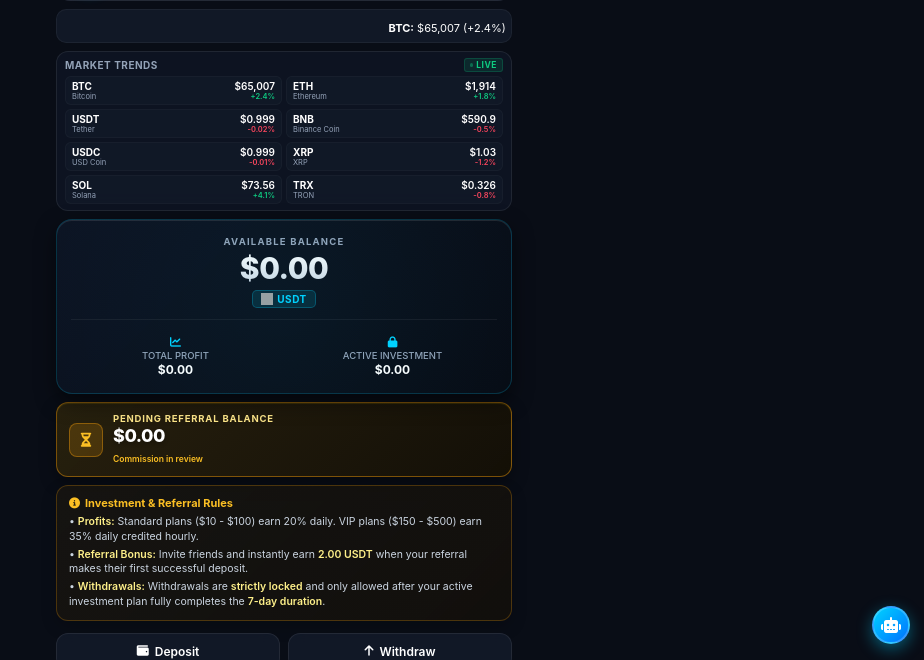
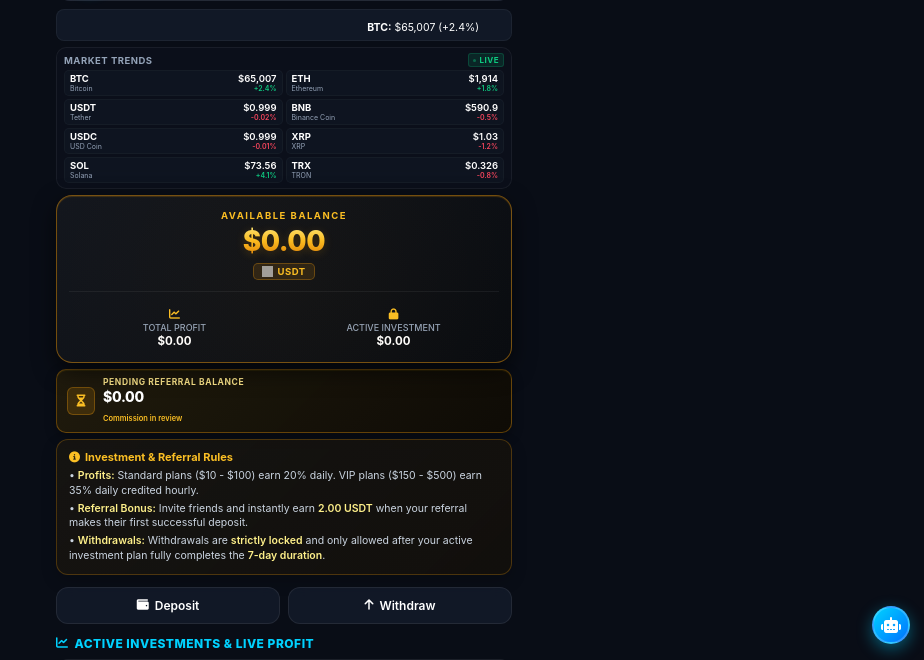
Before and after one commit to hibaqmuse13-ux/my-miniapp, a Flask app: page / in a window 1280 px wide. Shown: the part 71-731 px from the top of the page, without its empty margins (356-1280 px from the left). Run offline with Flask 3, Linux system fonts and the light colour scheme; data comes from the database, SQL or seed files in the repository; some libraries are stand-ins or nearby versions; grey boxes are pictures that could not be loaded.

Commit message:
Update index.html

```diff
--- a/templates/index.html
+++ b/templates/index.html
@@ -50,10 +50,10 @@
             overflow: hidden;
             white-space: nowrap;
             background: var(--card-bg);
-            padding: 6px 0;
-            border-radius: 10px;
+            padding: 5px 0;
+            border-radius: 8px;
             box-sizing: border-box;
-            margin-bottom: 8px;
+            margin-bottom: 6px;
             border: 1px solid rgba(255, 255, 255, 0.05);
             backdrop-filter: blur(10px);
         }
@@ -66,9 +66,9 @@
 
         .market-ticker-track span {
             display: inline-block;
-            padding: 0 16px;
+            padding: 0 14px;
             color: var(--text-white);
-            font-size: 11px;
+            font-size: 10.5px;
         }
 
         @keyframes scrollRightToLeft {
@@ -76,13 +76,13 @@
             100% { transform: translateX(-100%); }
         }
 
-        /* LIVE MARKET PRICES SECTION (Ultra-Compact Size Fix) */
+        /* LIVE MARKET PRICES SECTION (Ultra-Compact Size) */
         .market-section {
-            background: rgba(15, 22, 36, 0.85);
-            border: 1px solid rgba(255, 255, 255, 0.08);
-            border-radius: 12px;
-            padding: 6px 8px;
-            margin-bottom: 8px;
+            background: rgba(12, 17, 28, 0.85);
+            border: 1px solid rgba(255, 255, 255, 0.06);
+            border-radius: 10px;
+            padding: 5px 7px;
+            margin-bottom: 6px;
             backdrop-filter: blur(10px);
         }
 
@@ -90,8 +90,8 @@
             display: flex;
             justify-content: space-between;
             align-items: center;
-            margin-bottom: 4px;
-            font-size: 10px;
+            margin-bottom: 3px;
+            font-size: 9.5px;
             font-weight: 700;
             color: var(--text-sub);
             letter-spacing: 0.5px;
@@ -101,9 +101,9 @@
         .market-header .live-badge {
             background-color: rgba(14, 203, 129, 0.12);
             color: #0ecb81;
-            padding: 1px 5px;
+            padding: 1px 4px;
             border-radius: 3px;
-            font-size: 8.5px;
+            font-size: 8px;
             display: flex;
             align-items: center;
             gap: 3px;
@@ -112,8 +112,8 @@
 
         .market-header .live-badge::before {
             content: '';
-            width: 3.5px;
-            height: 3.5px;
+            width: 3px;
+            height: 3px;
             background-color: #0ecb81;
             border-radius: 50%;
             display: inline-block;
@@ -123,14 +123,14 @@
         .crypto-grid {
             display: grid;
             grid-template-columns: repeat(2, 1fr);
-            gap: 4px;
+            gap: 3px;
         }
 
         .crypto-item {
-            background: rgba(21, 28, 44, 0.5);
+            background: rgba(21, 28, 44, 0.4);
             border: 1px solid rgba(255, 255, 255, 0.03);
-            border-radius: 6px;
-            padding: 3px 6px;
+            border-radius: 5px;
+            padding: 2px 5px;
             display: flex;
             justify-content: space-between;
             align-items: center;
@@ -138,11 +138,11 @@
         }
 
         .crypto-info { display: flex; flex-direction: column; }
-        .crypto-symbol { font-weight: 700; font-size: 10px; color: #ffffff; }
-        .crypto-name { font-size: 7.5px; color: var(--text-sub); }
+        .crypto-symbol { font-weight: 700; font-size: 9.5px; color: #ffffff; }
+        .crypto-name { font-size: 7px; color: var(--text-sub); }
         .crypto-price-box { text-align: right; }
-        .crypto-price { font-size: 10px; font-weight: 600; color: #ffffff; }
-        .crypto-change { font-size: 7.5px; font-weight: 600; }
+        .crypto-price { font-size: 9.5px; font-weight: 600; color: #ffffff; }
+        .crypto-change { font-size: 7px; font-weight: 600; }
         .crypto-change.up { color: #0ecb81; }
         .crypto-change.down { color: #f6465d; }
 
@@ -152,15 +152,15 @@
             100% { opacity: 1; }
         }
 
-        /* Professional Enhanced Balance Card */
+        /* Professional Gold, Black, Grey Balance Card */
         .balance-card {
-            background: linear-gradient(135deg, rgba(13, 20, 35, 0.95) 0%, rgba(7, 11, 20, 0.98) 100%);
-            border: 1px solid rgba(0, 210, 255, 0.2);
+            background: linear-gradient(135deg, rgba(18, 22, 30, 0.98) 0%, rgba(8, 11, 16, 0.99) 100%);
+            border: 1px solid rgba(245, 158, 11, 0.45);
             border-radius: 16px;
-            padding: 16px 14px;
+            padding: 14px 12px;
             text-align: center;
-            box-shadow: 0 8px 20px rgba(0, 0, 0, 0.5), inset 0 1px 0 rgba(255, 255, 255, 0.1);
-            margin-bottom: 8px;
+            box-shadow: 0 8px 22px rgba(0, 0, 0, 0.6), inset 0 1px 1px rgba(245, 158, 11, 0.2);
+            margin-bottom: 6px;
             position: relative;
             overflow: hidden;
         }
@@ -171,43 +171,43 @@
             left: -50%;
             width: 200%;
             height: 200%;
-            background: radial-gradient(circle, rgba(0, 210, 255, 0.05) 0%, transparent 60%);
+            background: radial-gradient(circle, rgba(245, 158, 11, 0.04) 0%, transparent 60%);
             pointer-events: none;
         }
-        .balance-card p { font-size: 9.5px; color: var(--text-sub); text-transform: uppercase; letter-spacing: 1.2px; margin-bottom: 2px; font-weight: 700; }
-        .balance-card h1 { font-size: 30px; font-weight: 800; letter-spacing: -0.5px; margin: 3px 0; background: linear-gradient(180deg, #ffffff 0%, #cbd5e1 100%); -webkit-background-clip: text; -webkit-text-fill-color: transparent; }
-        .balance-card span.badge-usdt { font-size: 10px; font-weight: 700; color: var(--accent-cyan); background: rgba(0, 210, 255, 0.12); padding: 2px 8px; border-radius: 5px; letter-spacing: 0.5px; display: inline-flex; align-items: center; gap: 4px; border: 1px solid rgba(0, 210, 255, 0.25); }
-        .badge-usdt img { width: 12px; height: 12px; }
+        .balance-card p { font-size: 9.5px; color: #fbbf24; text-transform: uppercase; letter-spacing: 1.5px; margin-bottom: 2px; font-weight: 700; }
+        .balance-card h1 { font-size: 28px; font-weight: 800; letter-spacing: -0.5px; margin: 3px 0; background: linear-gradient(180deg, #fef08a 0%, #fbbf24 50%, #d97706 100%); -webkit-background-clip: text; -webkit-text-fill-color: transparent; text-shadow: 0 2px 10px rgba(245, 158, 11, 0.2); }
+        .balance-card span.badge-usdt { font-size: 9.5px; font-weight: 700; color: #fbbf24; background: rgba(245, 158, 11, 0.12); padding: 2px 8px; border-radius: 5px; letter-spacing: 0.5px; display: inline-flex; align-items: center; gap: 4px; border: 1px solid rgba(245, 158, 11, 0.3); }
+        .badge-usdt img { width: 11px; height: 11px; }
 
         .stats { display: grid; grid-template-columns: 1fr 1fr; gap: 8px; margin-top: 10px; padding-top: 10px; border-top: 1px solid rgba(255, 255, 255, 0.06); }
         .stats div { text-align: center; }
-        .stats i { font-size: 11px; color: var(--accent-cyan); margin-bottom: 2px; }
-        .stats h4 { font-size: 9.5px; color: var(--text-sub); font-weight: 500; text-transform: uppercase; }
-        .stats b { font-size: 12px; color: #fff; font-weight: 700; display: block; margin-top: 1px; }
+        .stats i { font-size: 11px; color: #fbbf24; margin-bottom: 2px; }
+        .stats h4 { font-size: 9px; color: var(--text-sub); font-weight: 500; text-transform: uppercase; }
+        .stats b { font-size: 11.5px; color: #fff; font-weight: 700; display: block; margin-top: 1px; }
 
-        /* Professional Gold Pending Referral Balance Card (Compact & Luxurious) */
+        /* Professional Gold Pending Referral Balance Card (Compact) */
         .pending-balance-card {
-            background: linear-gradient(135deg, rgba(42, 34, 14, 0.92) 0%, rgba(20, 16, 6, 0.96) 100%);
-            border: 1px solid rgba(245, 158, 11, 0.45);
-            border-radius: 12px;
-            padding: 10px 12px;
+            background: linear-gradient(135deg, rgba(35, 28, 12, 0.9) 0%, rgba(15, 12, 5, 0.95) 100%);
+            border: 1px solid rgba(245, 158, 11, 0.35);
+            border-radius: 10px;
+            padding: 7px 10px;
             display: flex;
             align-items: center;
-            gap: 10px;
-            margin-bottom: 8px;
-            box-shadow: 0 6px 16px rgba(0,0,0,0.35), inset 0 1px 1px rgba(255, 215, 0, 0.15);
+            gap: 8px;
+            margin-bottom: 6px;
+            box-shadow: 0 4px 12px rgba(0,0,0,0.3), inset 0 1px 1px rgba(255, 215, 0, 0.1);
         }
         .pending-balance-card .card-icon {
-            width: 34px; height: 34px; border-radius: 8px;
-            background: rgba(245, 158, 11, 0.18);
+            width: 28px; height: 28px; border-radius: 6px;
+            background: rgba(245, 158, 11, 0.15);
             display: flex; align-items: center; justify-content: center;
-            font-size: 14px; color: #fbbf24;
-            border: 1px solid rgba(245, 158, 11, 0.4); flex-shrink: 0;
+            font-size: 12px; color: #fbbf24;
+            border: 1px solid rgba(245, 158, 11, 0.3); flex-shrink: 0;
         }
         .pending-balance-card .card-info { flex: 1; }
-        .pending-balance-card .card-info h3 { font-size: 9.5px; color: #fde68a; text-transform: uppercase; letter-spacing: 0.8px; margin-bottom: 1px; font-weight: 700; }
-        .pending-balance-card .balance-amount { font-size: 18px; font-weight: 800; color: #fff; margin: 0; letter-spacing: -0.5px; text-shadow: 0 2px 4px rgba(0,0,0,0.3); }
-        .pending-balance-card .card-subtitle { font-size: 8.5px; color: #fbbf24; font-weight: 600; display: inline-block; margin-top: 1px; }
+        .pending-balance-card .card-info h3 { font-size: 8.5px; color: #fde68a; text-transform: uppercase; letter-spacing: 0.6px; margin-bottom: 1px; font-weight: 700; }
+        .pending-balance-card .balance-amount { font-size: 14px; font-weight: 800; color: #fff; margin: 0; letter-spacing: -0.3px; }
+        .pending-balance-card .card-subtitle { font-size: 7.5px; color: #fbbf24; font-weight: 600; display: inline-block; margin-top: 0px; }
 
         /* Rules Banner */
         .rules-banner {
@@ -537,7 +537,7 @@
     </div>
 </div>
 
-<!-- Professional Balance Section -->
+<!-- Professional Gold, Black & Grey Balance Section -->
 <section class="balance-card">
     <p>Available Balance</p>
     <h1>$<span id="balance">0.00</span></h1>
```
